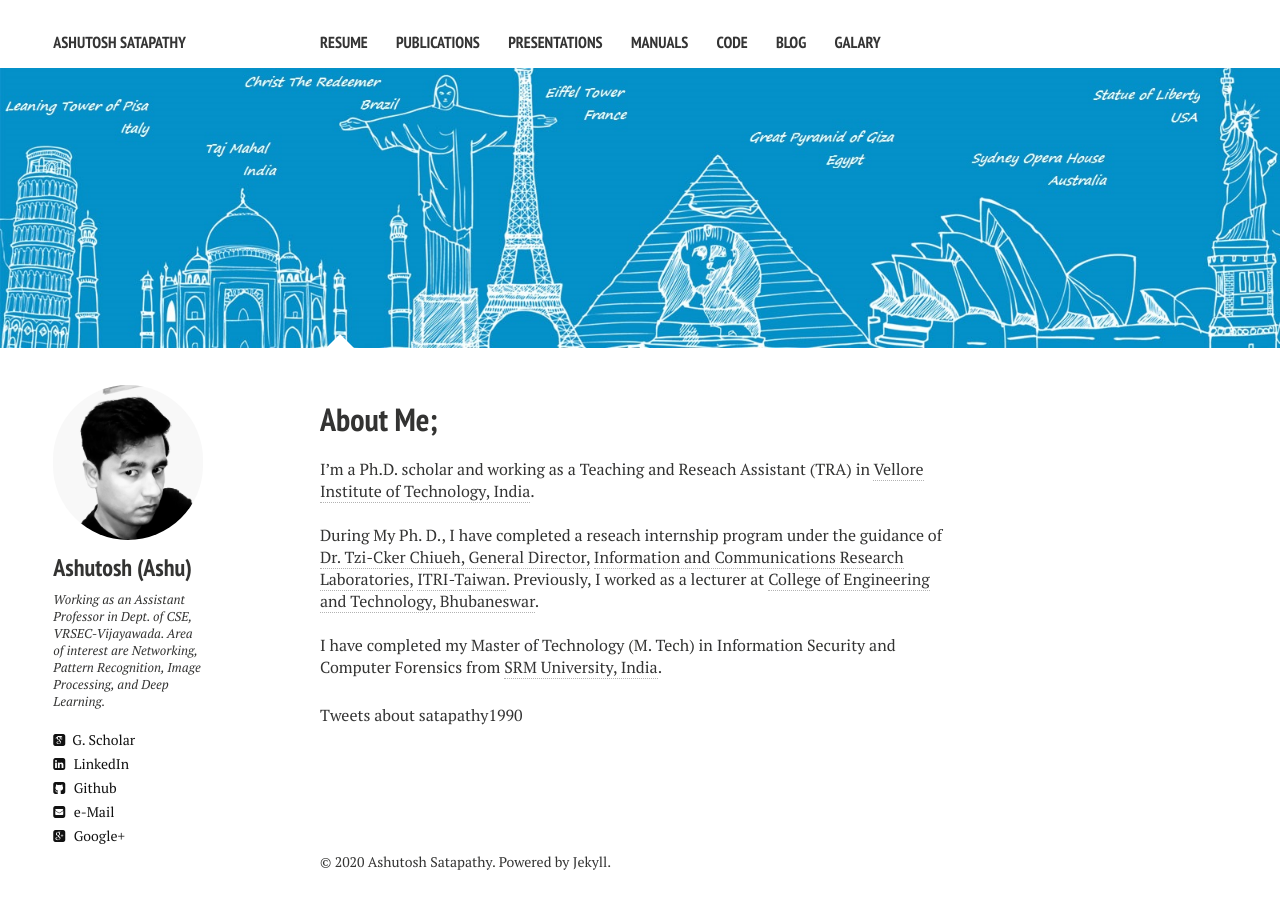
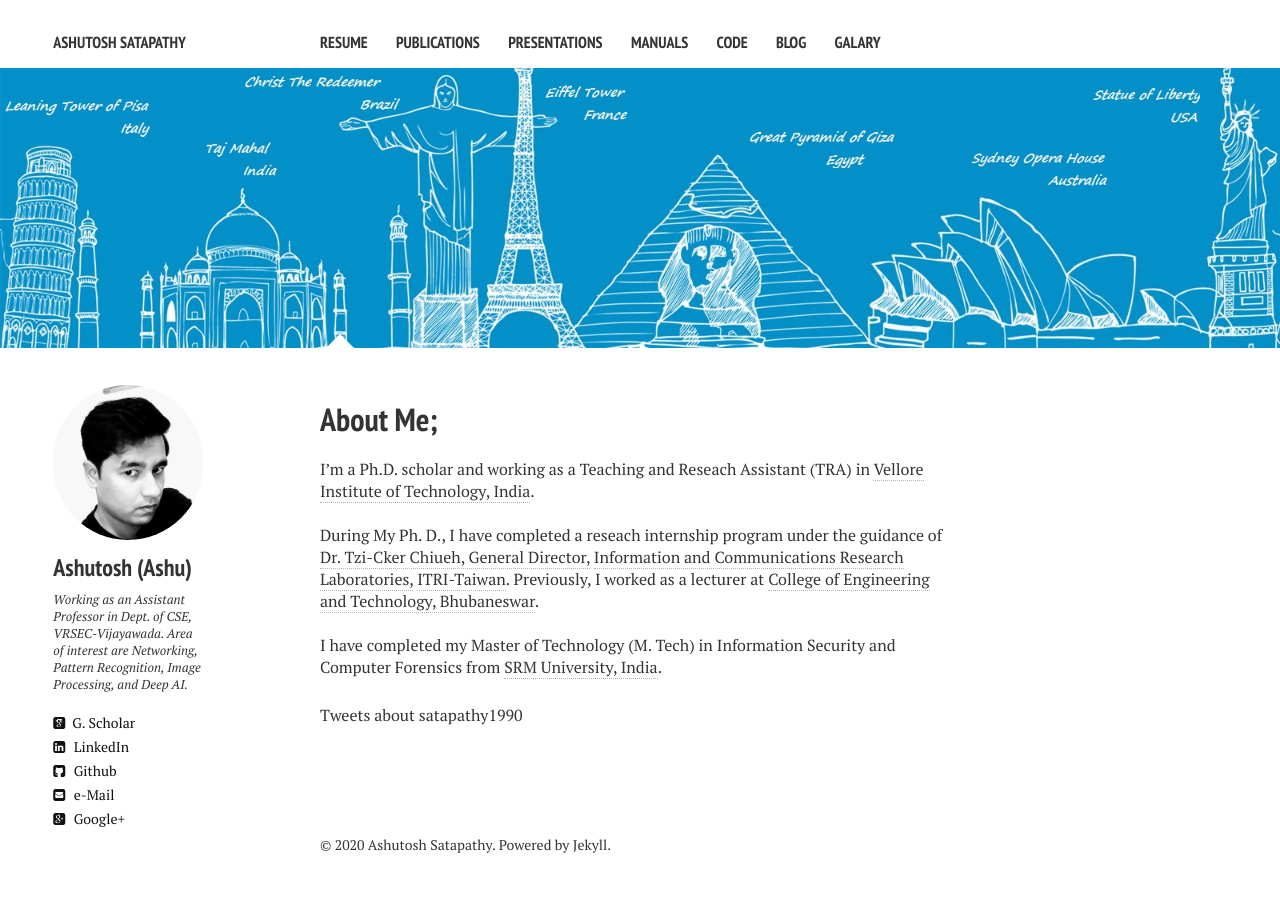
Before and after one commit to ashutoshsatapathy1990/ashutoshsatapathy1990.github.io, a Jekyll site: the page built from index.md, in a window 1280 px wide. Built offline with Jekyll 4.4.1, drawn with Linux system fonts in a browser that asks for light colours; nearby versions of some CDN libraries; comment, search, counter and statistics services are not loaded.

Commit message:
Update _config.yml

```diff
--- a/_config.yml
+++ b/_config.yml
@@ -9,7 +9,7 @@ owner:
   name                      :  Ashutosh (Ashu)
   avatar                    :  ashu.jpg
   description               :  Teaching and Research Assistant, VIT, Chennai
-  bio                       :  Working as an Assistant Professor in Dept. of CSE, VRSEC-Vijayawada. Area of interest are Networking, Pattern Recognition, Image Processing, and Deep Learning.
+  bio                       :  Working as an Assistant Professor in Dept. of CSE, VRSEC-Vijayawada. Area of interest are Networking, Pattern Recognition, Image Processing, and Deep AI.
   email                     :  ashutosh.satapathy2013@vit.ac.in
   # Social networking links are used in author-bio sidebar. Update and remove as you like.
   twitter: #jponttuset
```
